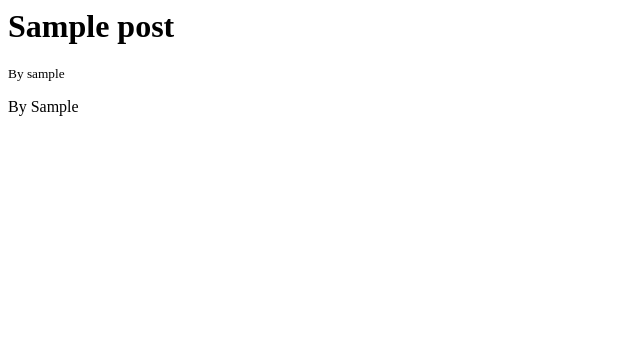
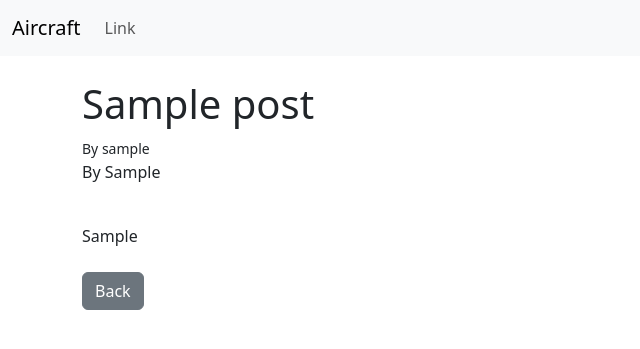
Before and after one commit to GrayAdamsonWelsh/aircracfdetails, a Django app: page /article/1 in a window 1280 px wide. Shown: the top 349 px of the page, without its empty margins (0-640 px from the left). Run offline with Django 4.2, Linux system fonts and the light colour scheme; tables that the repository leaves empty hold one stand-in row (values such as "Sample post").

Commit message:
added header amended db and changed detils page

```diff
--- a/details/models.py
+++ b/details/models.py
@@ -7,6 +7,7 @@ class Post(models.Model):
     title = models.CharField(max_length=255)
     author = models.ForeignKey(User, on_delete=models.CASCADE)
     history = models.TextField()
+    origin = models.CharField(max_length=255, default="")
 
     def __str__(self):
         return self.title + '¦' + str(self.author)
--- a/details/templates/article_details.html
+++ b/details/templates/article_details.html
@@ -1,4 +1,14 @@
+{% extends 'base.html' %}
+{% block content%}
 <h1>{{ post.title }}</h1>
 <small>By {{ post.author }}</small>
 <br>
 <p>By {{ post.history }}</p>
+<br>
+{{post.origin}}
+
+<br>
+<br>
+
+<a href="{% url 'home' %}" class="btn btn-secondary">Back</a>
+{% endblock %}
--- a/details/templates/base.html
+++ b/details/templates/base.html
@@ -3,14 +3,31 @@
   <head>
     <meta charset="utf-8">
     <meta name="viewport" content="width=device-width, initial-scale=1">
-    <title>Bootstrap demo</title>
+    <title>Aircraft</title>
     <link href="https://cdn.jsdelivr.net/npm/bootstrap@5.3.3/dist/css/bootstrap.min.css" rel="stylesheet" integrity="sha384-QWTKZyjpPEjISv5WaRU9OFeRpok6YctnYmDr5pNlyT2bRjXh0JMhjY6hW+ALEwIH" crossorigin="anonymous">
   </head>
   <body>
+    <nav class="navbar navbar-expand-lg bg-body-tertiary navbar-light bg-dark">
+        <div class="container-fluid">
+          <a class="navbar-brand" href="{% url 'home' %}">Aircraft</a>
+          <button class="navbar-toggler" type="button" data-bs-toggle="collapse" data-bs-target="#navbarSupportedContent" aria-controls="navbarSupportedContent" aria-expanded="false" aria-label="Toggle navigation">
+            <span class="navbar-toggler-icon"></span>
+          </button>
+          <div class="collapse navbar-collapse" id="navbarSupportedContent">
+            <ul class="navbar-nav me-auto mb-2 mb-lg-0">
+              <li class="nav-item">
+                <a class="nav-link" href="#">Link</a>
+              </li>
+            </ul>
+          </div>
+        </div>
+      </nav>
+    <br>
+    <div class="container">
+        {% block content %}
 
-    {% block content %}
-
-    {% endblock%}
+        {% endblock%}
+    </div>
 
     <script src="https://cdn.jsdelivr.net/npm/bootstrap@5.3.3/dist/js/bootstrap.bundle.min.js" integrity="sha384-YvpcrYf0tY3lHB60NNkmXc5s9fDVZLESaAA55NDzOxhy9GkcIdslK1eN7N6jIeHz" crossorigin="anonymous"></script>
   </body>
--- a/details/templates/home.html
+++ b/details/templates/home.html
@@ -5,7 +5,7 @@
 <ul>
     {% for post in object_list %}
         <li><a href="{% url 'article-detail' post.pk %}">{{post.title}}</a> - {{post.author}}<br>{{post.history}}</li>
-    {% endfor%}
+        {% endfor%}
 </ul>
 
 {% endblock %}
```
Also changed, not shown: details/migrations/0002_post_origin.py (added).
